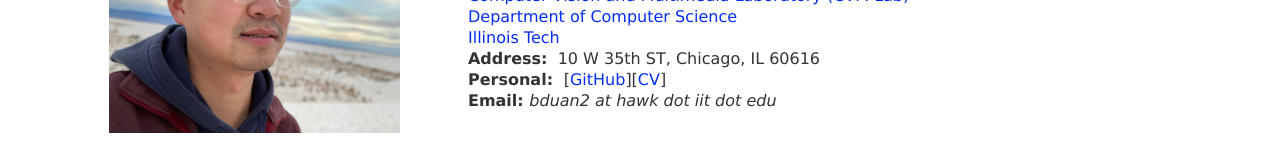
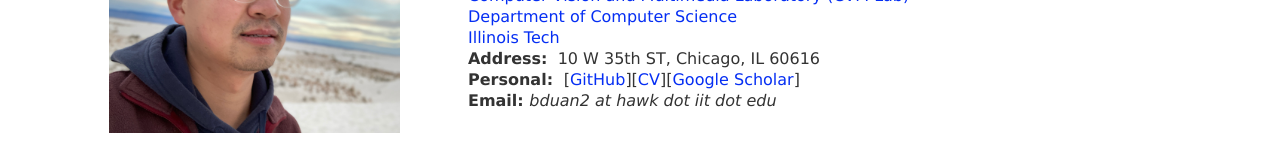
Before and after one commit to tuffr5/tuffr5.github.io, a plain HTML site: page index.html in a window 1280 px wide. Shown: the part 172-332 px from the top of the page. Drawn offline with nearby package versions, Linux system fonts and the light colour scheme.

Commit message:
Update index.html

```diff
--- a/index.html
+++ b/index.html
@@ -134,7 +134,8 @@
 														60616
 														<br /><strong>Personal:&nbsp;</strong>&nbsp;[<a
 															href="https://github.com/tuffr5" target="_blank">GitHub</a>][<a
-															href="misc/CV.pdf" target="_blank">CV</a>]
+															href="misc/CV.pdf" target="_blank">CV</a>][<a
+															href="https://scholar.google.com/citations?user=04SJDVoAAAAJ&hl=en" target="_blank">Google Scholar</a>]
 														<br /><strong>Email:&nbsp;</strong><em>bduan2 at hawk dot iit
 															dot edu</em>
 													</font>
```
